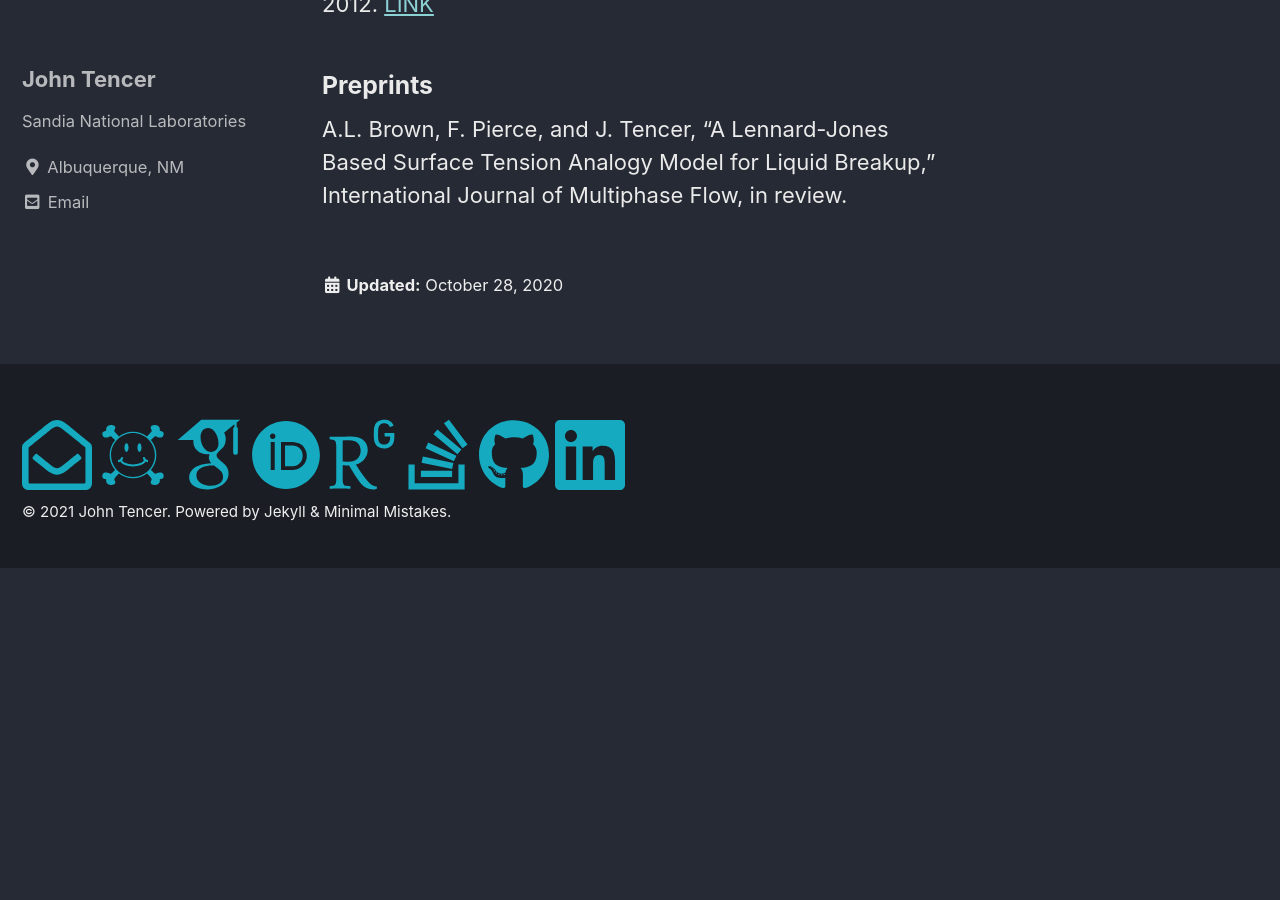
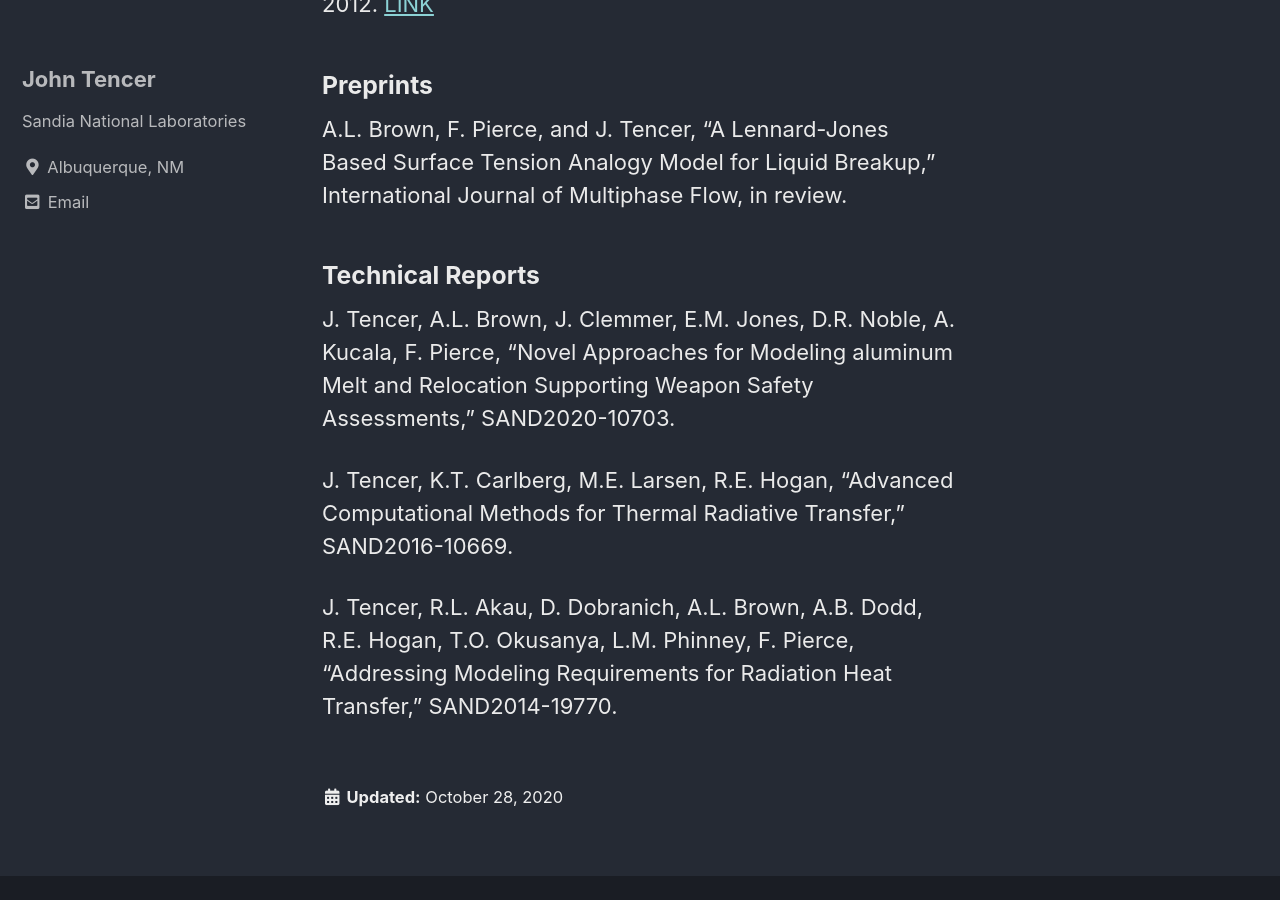
Before and after one commit to jtencer/jtencer.github.io, a Jekyll site: the page built from _pages/pubs.md, in a window 1280 px wide and 900 px high, scrolled down 4292 px. Built offline with Jekyll 4.4.1, drawn with Linux system fonts in a browser that asks for light colours; cached includes are drawn as plain includes; before the commit the page ends 4860 px from its top, so only the background shows below that; some of the changed text lies outside the part shown.

Commit message:
fix typo

```diff
--- a/_pages/pubs.md
+++ b/_pages/pubs.md
@@ -34,7 +34,7 @@
 
 ### Refereed Conference Proceedings
 
-A.L. Brown, F. Pierce, D.R. Noble, A. Kucala, and J. Tencer, "Towards a model for the melt and flow of aaluminum alloys in fires," Proceedings of ASME 2021 International Mechanical Engineering Congress and Exposition, Virtual, November 2021.
+A.L. Brown, F. Pierce, D.R. Noble, A. Kucala, and J. Tencer, "Towards a model for the melt and flow of aluminum alloys in fires," Proceedings of ASME 2021 International Mechanical Engineering Congress and Exposition, Virtual, November 2021.
 
 E.F. Rojas and J. Tencer, "Performance of iterative network uncertainty quantification for multicomponent system qualification," Proceedings of ASME 2021 International Mechanical Engineering Congress and Exposition, Virtual, November 2021.
 
@@ -61,3 +61,11 @@
 ### Preprints
 
 A.L. Brown, F. Pierce, and J. Tencer, “A Lennard-Jones Based Surface Tension Analogy Model for Liquid Breakup,” International Journal of Multiphase Flow, in review.
+
+### Technical Reports
+
+J. Tencer, A.L. Brown, J. Clemmer, E.M. Jones, D.R. Noble, A. Kucala, F. Pierce, "Novel Approaches for Modeling aluminum Melt and Relocation Supporting Weapon Safety Assessments," SAND2020-10703.
+
+J. Tencer, K.T. Carlberg, M.E. Larsen, R.E. Hogan, "Advanced Computational Methods for Thermal Radiative Transfer," SAND2016-10669.
+
+J. Tencer, R.L. Akau, D. Dobranich, A.L. Brown, A.B. Dodd, R.E. Hogan, T.O. Okusanya, L.M. Phinney, F. Pierce, "Addressing Modeling Requirements for Radiation Heat Transfer," SAND2014-19770.
```
